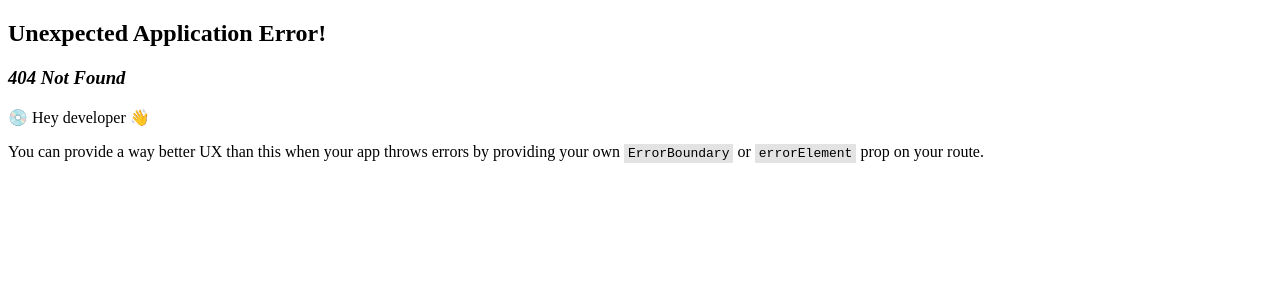
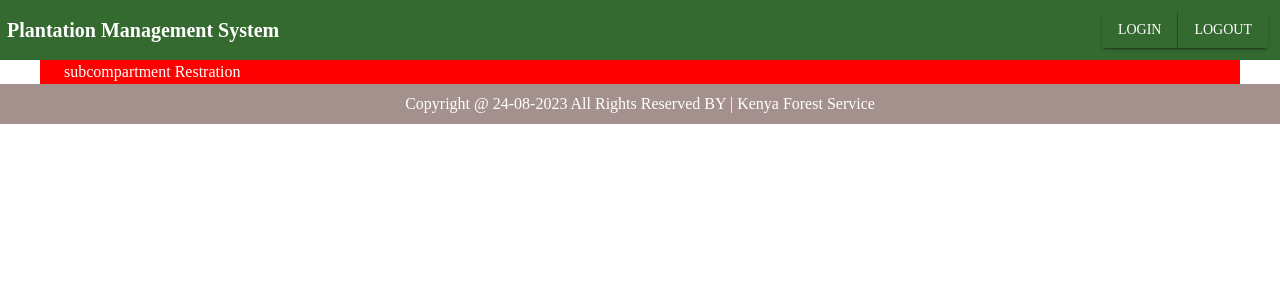
Before and after one commit to Manyara20/forest_inventory, a React (Vite) app in the folder client/: page /subcompartment in a window 1280 px wide. Before the commit this address had no page. Shown: the top 300 px of the page. Built offline with nearby package versions, Linux system fonts and the light colour scheme; a web font is replaced by a local one.

Commit message:
forest plantations

```diff
--- a/client/src/App.jsx
+++ b/client/src/App.jsx
@@ -5,6 +5,7 @@ import Box from '@mui/material/Box';
 import Home from "./pages/home/Home";
 import { CssBaseline } from "@mui/material";
 import UserRegistration from "./pages/users/UserRegistration";
+import SubCompartment from "./pages/ForestPlantations/subcompartment";
 
 function App() {
 
@@ -33,6 +34,10 @@ function App() {
         {
           path: "/registration",
           element: <UserRegistration />,
+        },
+        {
+          path: "/subcompartment",
+          element: <SubCompartment/>,
         }
       ],
     },
--- /dev/null
+++ b/client/src/pages/ForestPlantations/SubCompartment.jsx
@@ -0,0 +1,19 @@
+import { Box, Container, Paper, Typography } from '@mui/material'
+import { green, red } from '@mui/material/colors'
+import React from 'react'
+
+// function subcompartment() {
+const SubCompartment=()=>{
+    return (
+        <Container sx={{width:'2000px', bgcolor: 'red'}}>
+            <paper elevation={1}>
+            <Box sx={{bgcolor: 'green'}}>   </Box>
+            </paper>
+       <Typography sx={{color:'white'}}>  subcompartment Restration</Typography>
+        </Container>
+      )
+}
+
+// }
+
+export default SubCompartment
```
Also changed, not shown: client/src/pages/ForestPlantations/subcompartment.css (added).
